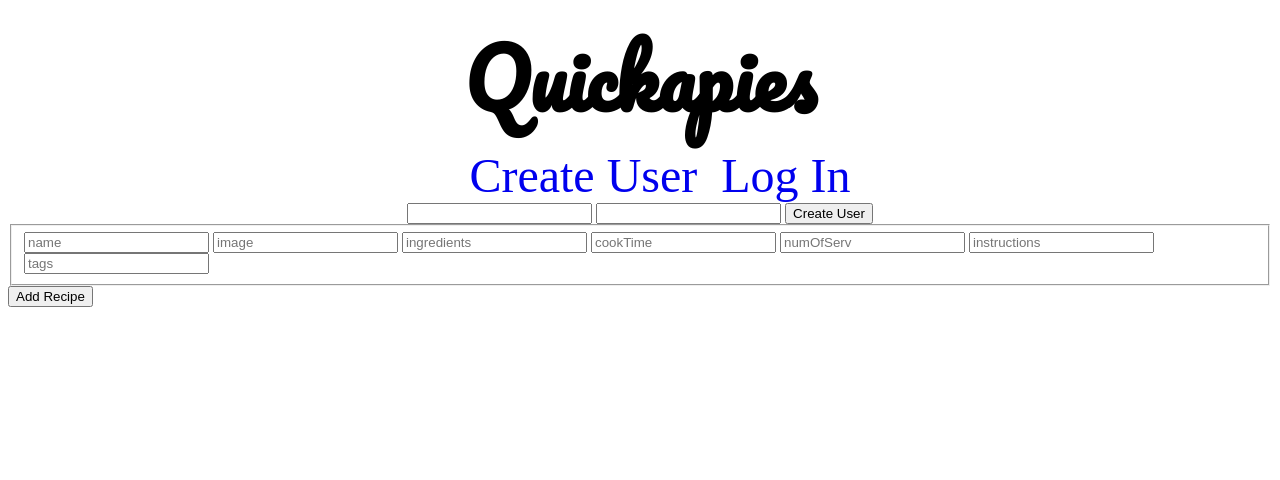
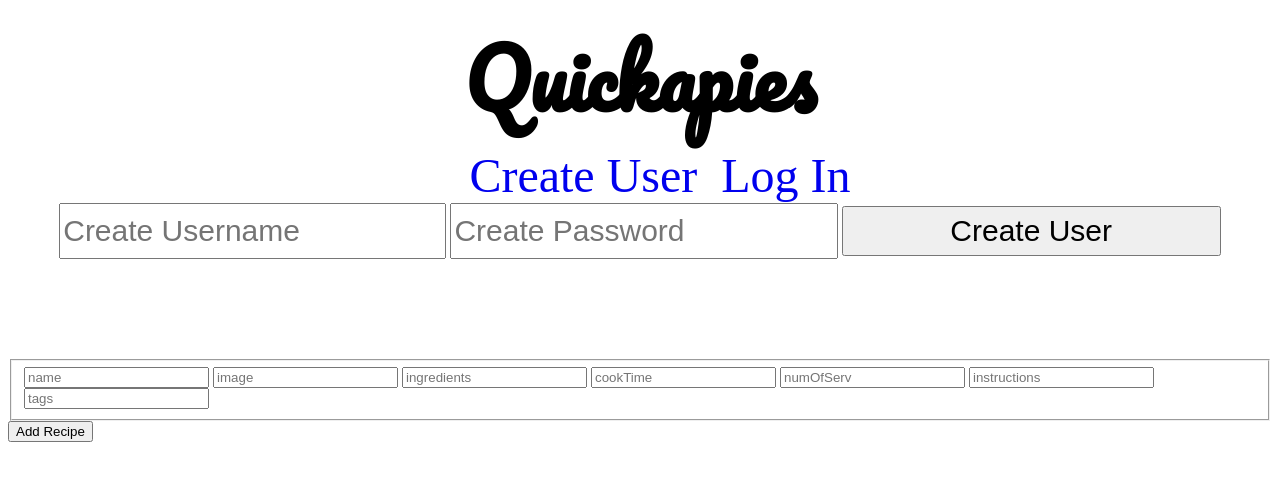
Before and after one commit to cquiett/quickapies, a website: page public/index.html in a window 1280 px wide. Both pictures are taken after a click on the item "Create User". Drawn offline with nearby package versions, Linux system fonts and the light colour scheme.

Commit message:
added css to vav and searchBar

```diff
--- a/public/css/main.css
+++ b/public/css/main.css
@@ -36,6 +36,20 @@
     font-size: 3em;
   }
 
+  nav input {
+    height: 50px;
+    width: 30%;
+    font-size: 30px;
+  }
+
+  /* ======== searchBar ========= */
+.searchBar {
+  height: 100px;
+  width: 100%;
+
+}
+
+
   /* ======== main ========= */
 
   /* ==== recipe cards ===== */
--- a/public/index.html
+++ b/public/index.html
@@ -24,18 +24,20 @@
           <li ng-if="auth.loggedInUser" ng-click="auth.logOut()"><a href="#">Log Out</a></li>
         </ul>
         <form ng-if="auth.showNewForm" ng-submit="auth.createUser()">
-          <input type="text" ng-model="auth.createdUsername"/>
-          <input type="password" ng-model="auth.createdPassword">
+          <input type="text" placeholder="Create Username" ng-model="auth.createdUsername"/>
+          <input type="password" placeholder="Create Password" ng-model="auth.createdPassword">
           <input type="submit" name="" value="Create User">
         </form>
         <form ng-if="auth.showLogInForm" ng-submit="auth.logIn()">
-          <input type="text" ng-model="auth.username" />
-          <input type="password" ng-model="auth.password" />
+          <input type="text" placeholder="Username" ng-model="auth.username" />
+          <input type="password" placeholder="Password" ng-model="auth.password" />
           <input type="submit" value="Log In">
         </form>
       </nav>
-      <div ng-if="auth.loggedInUser">
-        <h2>Welcome, {{ auth.loggedInUser }}</h2>
+      <div class="searchBar">
+        <div ng-if="auth.loggedInUser">
+          <h2>Welcome, {{ auth.loggedInUser }}</h2>
+        </div>
       </div>
       <main>
         <form ng-submit="ctrl.createRecipe()">
```
